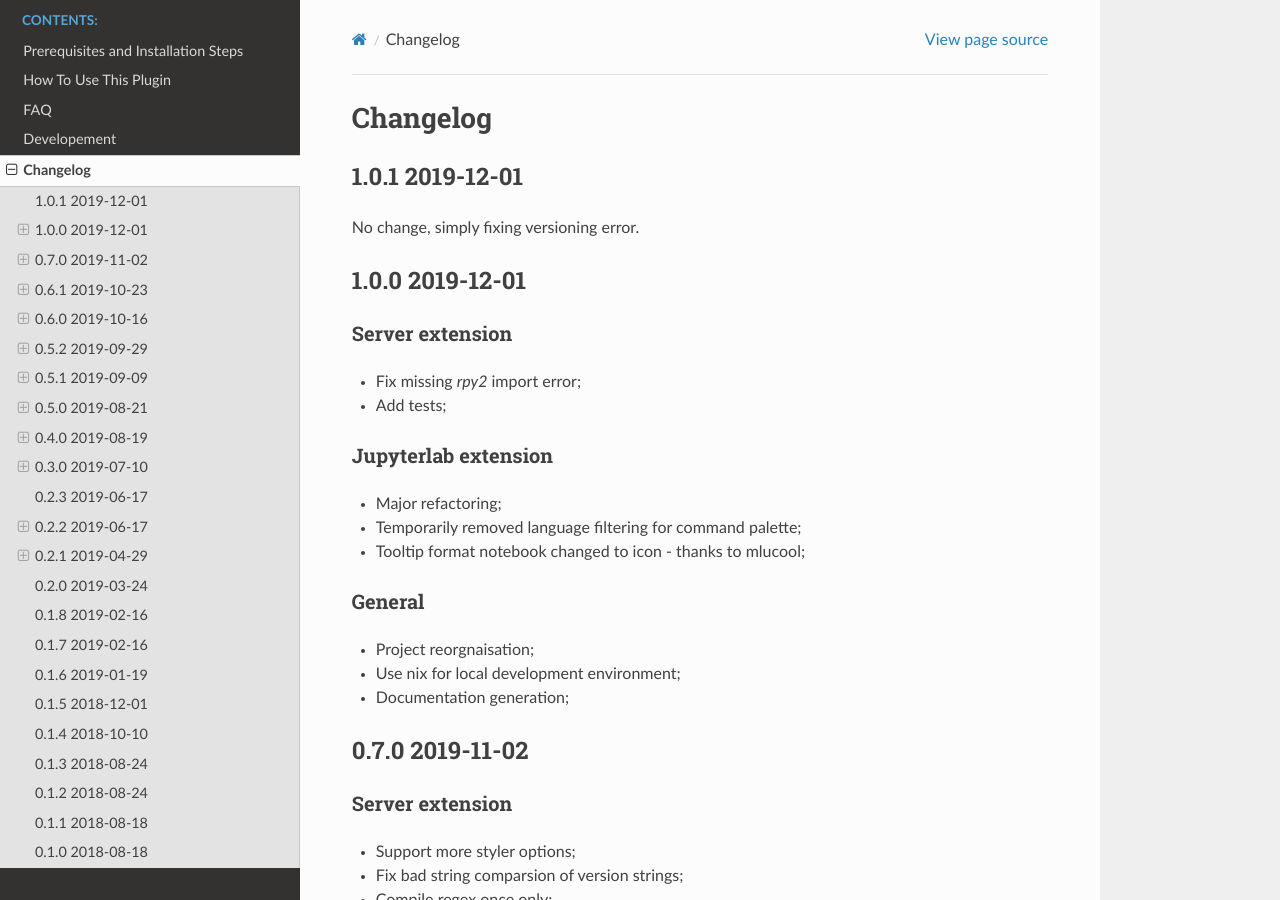
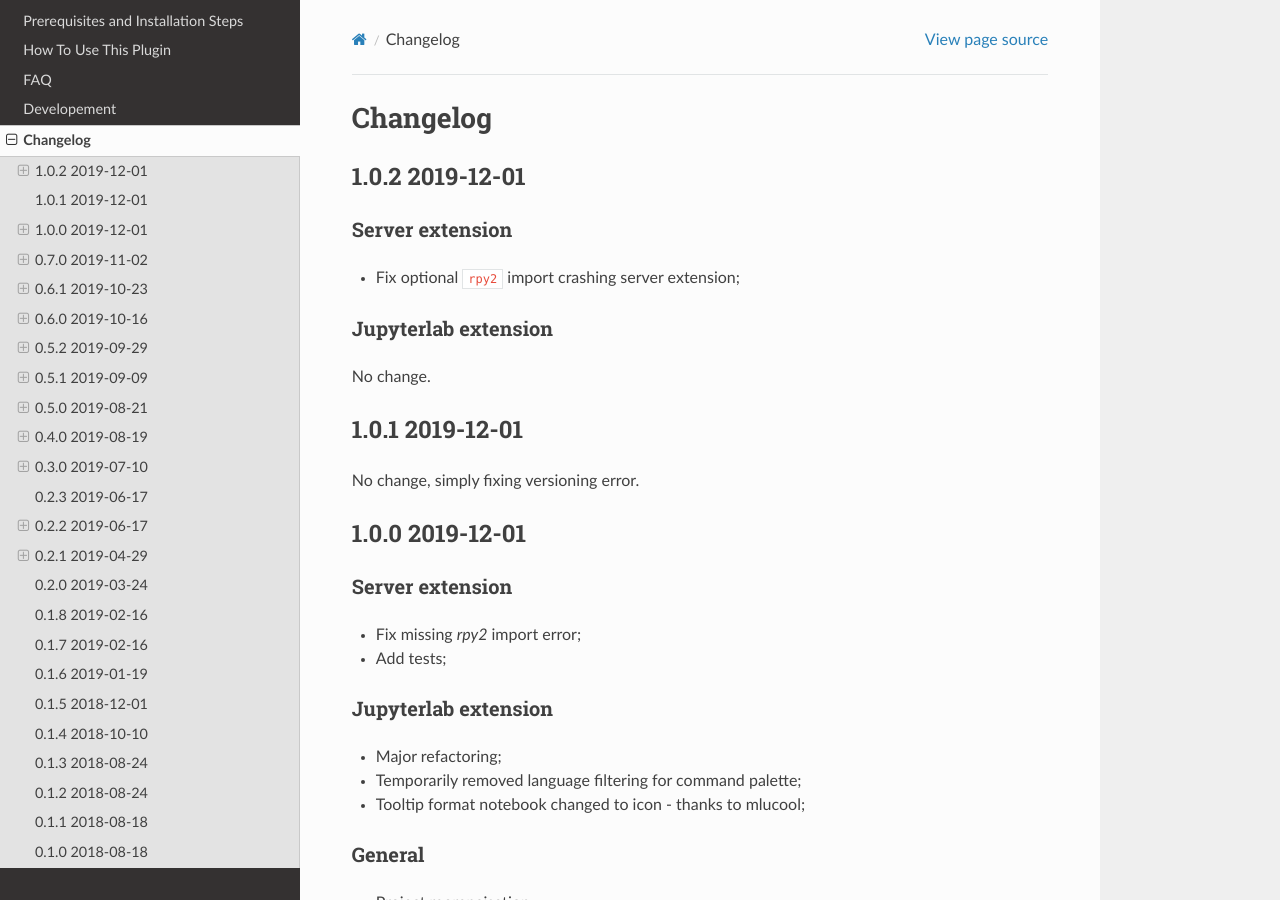
Before and after one commit to jupyterlab-contrib/jupyterlab_code_formatter, a Sphinx documentation site: the page built from docs/changelog.rst, in a window 1280 px wide and 900 px high. Built offline with Sphinx 7.4.7 and the Read the Docs theme 2.0.0, drawn with Linux system fonts in a browser that asks for light colours.

Commit message:
Bump version

```diff
--- a/docs/changelog.rst
+++ b/docs/changelog.rst
@@ -1,5 +1,18 @@
 Changelog
 +++++++++
+
+1.0.2 2019-12-01
+================
+
+Server extension
+----------------
+
+* Fix optional :code:`rpy2` import crashing server extension;
+
+Jupyterlab extension
+--------------------
+
+No change.
 
 1.0.1 2019-12-01
 ================
```
Also changed, not shown: 3 other files.
